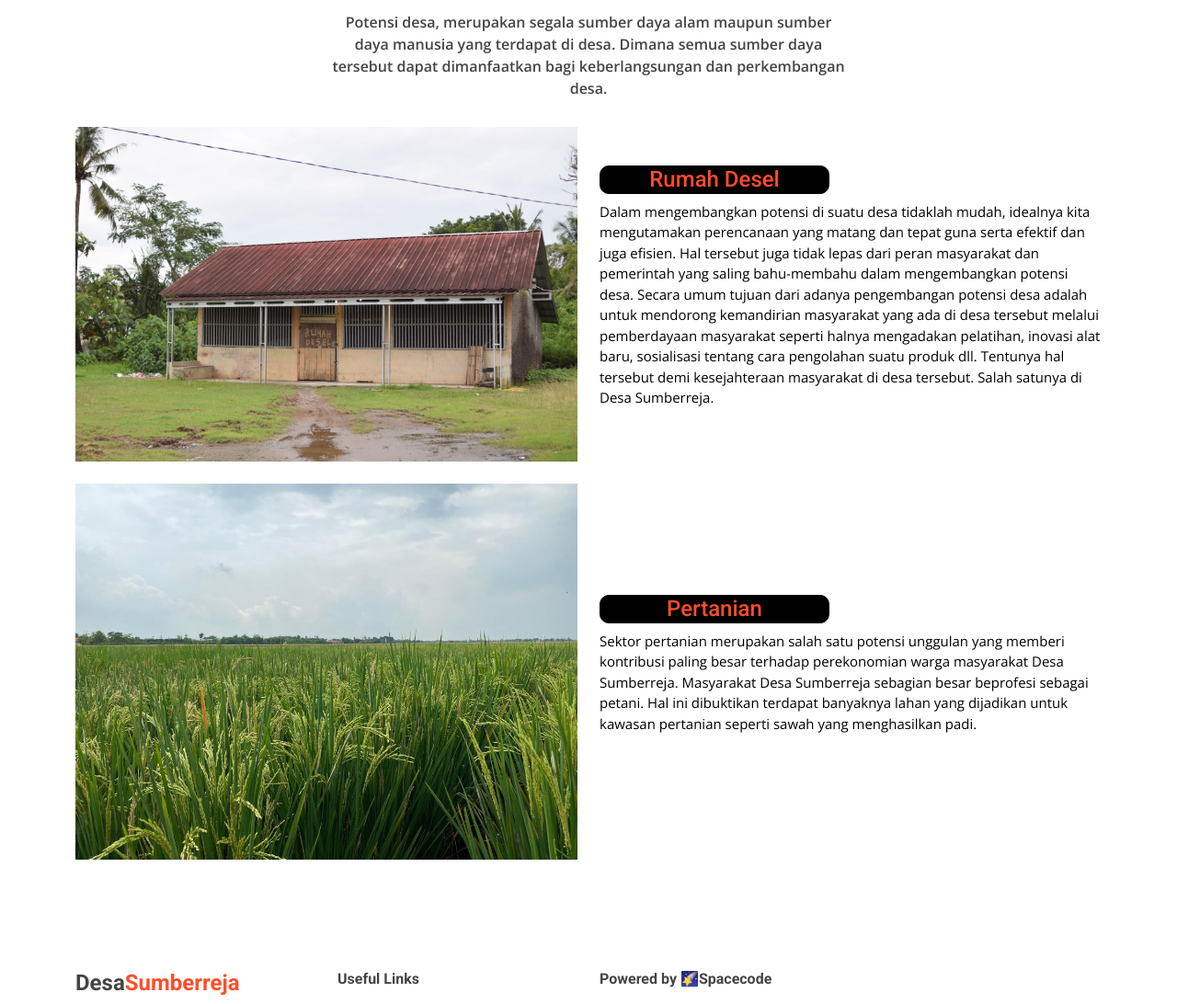
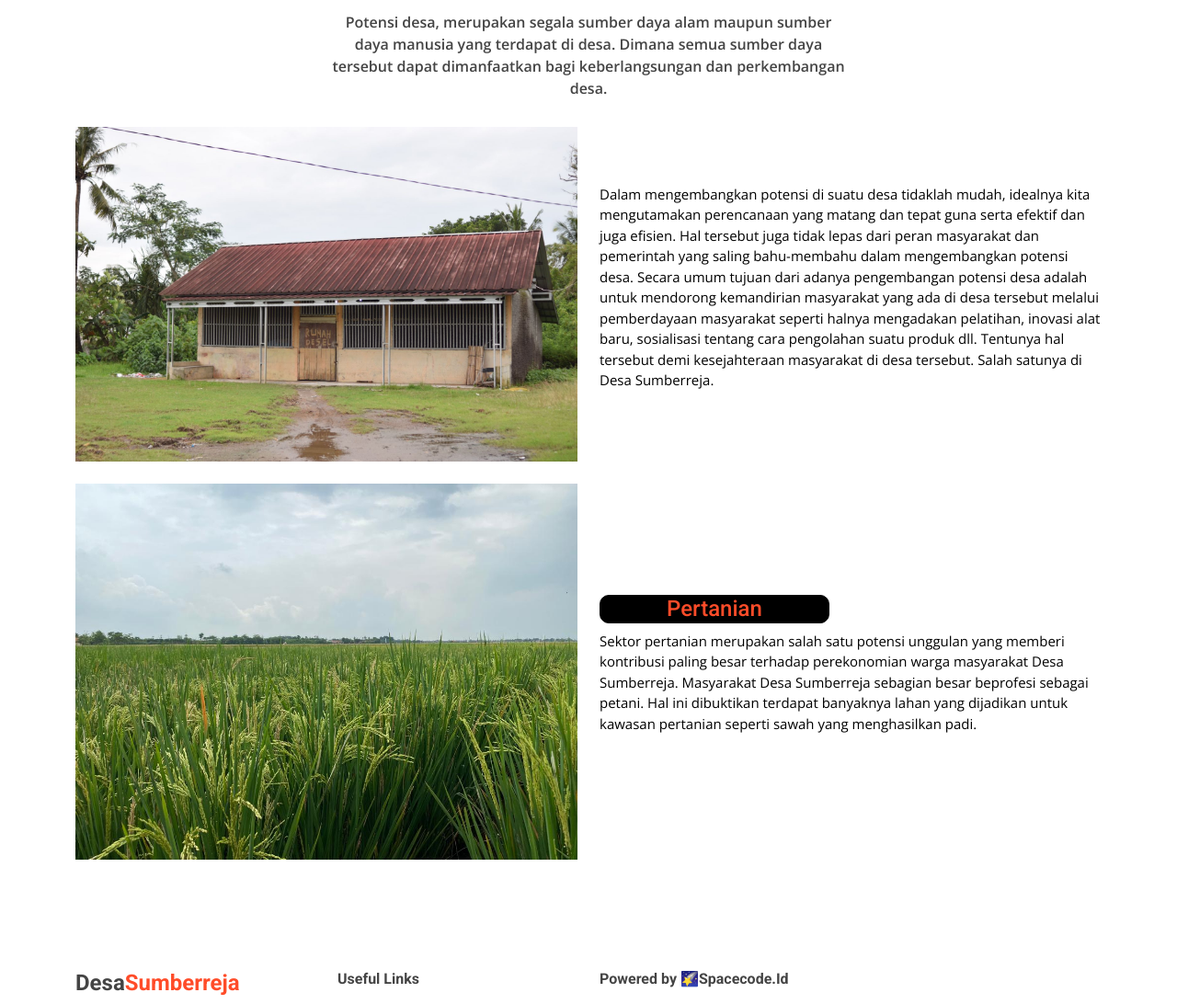
Before and after one commit to Vikaa7/Desa-Sumberreja, a plain HTML site: page index.html in a window 1280 px wide. Shown: the part 6611-7703 px from the top of the page at 92% size. Drawn offline with nearby package versions, Linux system fonts and the light colour scheme.

Commit message:
Update index.html

```diff
--- a/index.html
+++ b/index.html
@@ -705,7 +705,7 @@
           </div>
           <div class="col-lg-6 pt-4 pt-lg-0 content d-flex flex-column justify-content-center" data-aos="fade-up" data-aos-delay="100">
                 <div>
-                  <h5 class="subdes">Rumah Desel</h5>
+                  <!-- <h5 class="subdes">Rumah Desel</h5> -->
                   <p class="sub-des">
                     Dalam mengembangkan potensi di suatu desa tidaklah mudah, idealnya kita mengutamakan perencanaan yang matang
                     dan tepat guna serta efektif dan juga efisien. Hal tersebut juga tidak lepas dari peran masyarakat dan pemerintah
@@ -772,7 +772,7 @@
           </div>
 
           <div class="col-lg-3 col-md-6 footer-links">
-            <h4>Powered by 🌠Spacecode</h4>
+            <h4>Powered by 🌠Spacecode.Id</h4>
             <p>you have a problem ? Contact it.</p>
             <div class="social-links mt-3">
               <a href="mailto:spacecode293@gmail.com" class="twitter" target="_blank"><i class='bx bx-envelope'></i></a>
```
